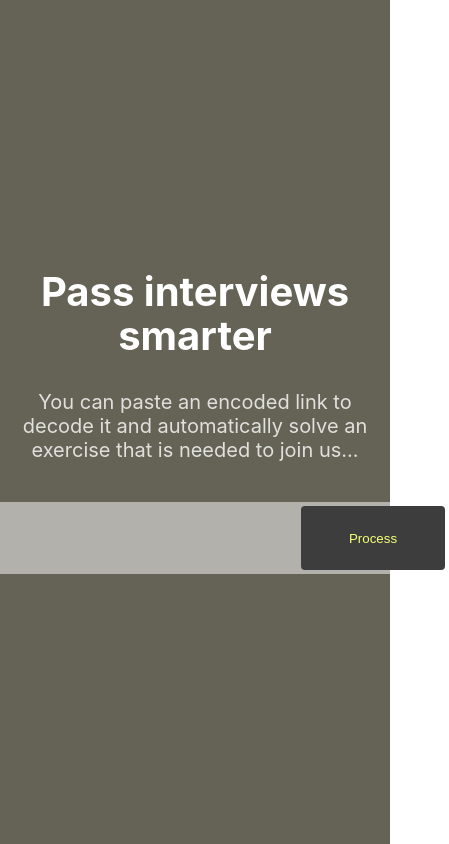
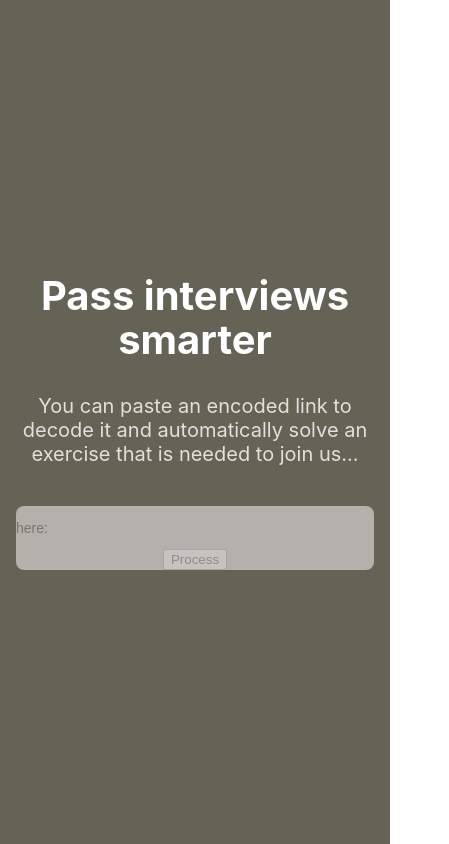
Before and after one commit to ntsyhaniuk/interview-exercise-extended, a React (Create React App) app: page / in a window 390 px wide. Shown: the whole page, 449 px wide, since content can reach past the window. Built offline with nearby package versions, Linux system fonts and the light colour scheme.

Commit message:
refactor StringDecode styles - move button outside of the input wrapper on mobile view

```diff
--- a/src/components/StringDecode/StringDecode.module.css
+++ b/src/components/StringDecode/StringDecode.module.css
@@ -8,9 +8,10 @@
   margin-top: 24px;
   border-radius: 8px;
   background-color: var(--input-background-color);
+  flex-direction: row;
 
+  /* Default direction */
   & input {
-    flex: 3;
     width: 100%;
     height: 100%;
     padding: 16px;
@@ -21,7 +22,8 @@
     font-size: 16px;
   }
 
-  & button {
+
+& .desktopButton {
   display: flex;
   align-items: center;
   justify-content: center;
@@ -45,4 +47,39 @@
     cursor: not-allowed;
   }
 }
+
+  @media (max-width: 768px) {
+    flex-direction: column;
+    width: 100%;
+    padding: 0;
+
+    & input {
+      padding: 0 8px;
+      font-size: 14px;
     }
+  }
+}
+
+.mobileButton {
+  display: flex;
+  align-items: center;
+  justify-content: center;
+  width: 100%;
+  height: 64px;
+  border: none;
+  border-radius: 4px;
+  color: var(--button-text-color);
+  background-color: var(--accent-color);
+  transition: all 0.2s ease-in;
+
+  &:hover {
+    background-color: var(--accent-light-color);
+    cursor: pointer;
+  }
+
+  &:disabled {
+    color: var(--accent-light-color);
+    background-color: var(--secondary-color);
+    cursor: not-allowed;
+  }
+}
```
Lines whose indentation alone changed are shown as unchanged.
